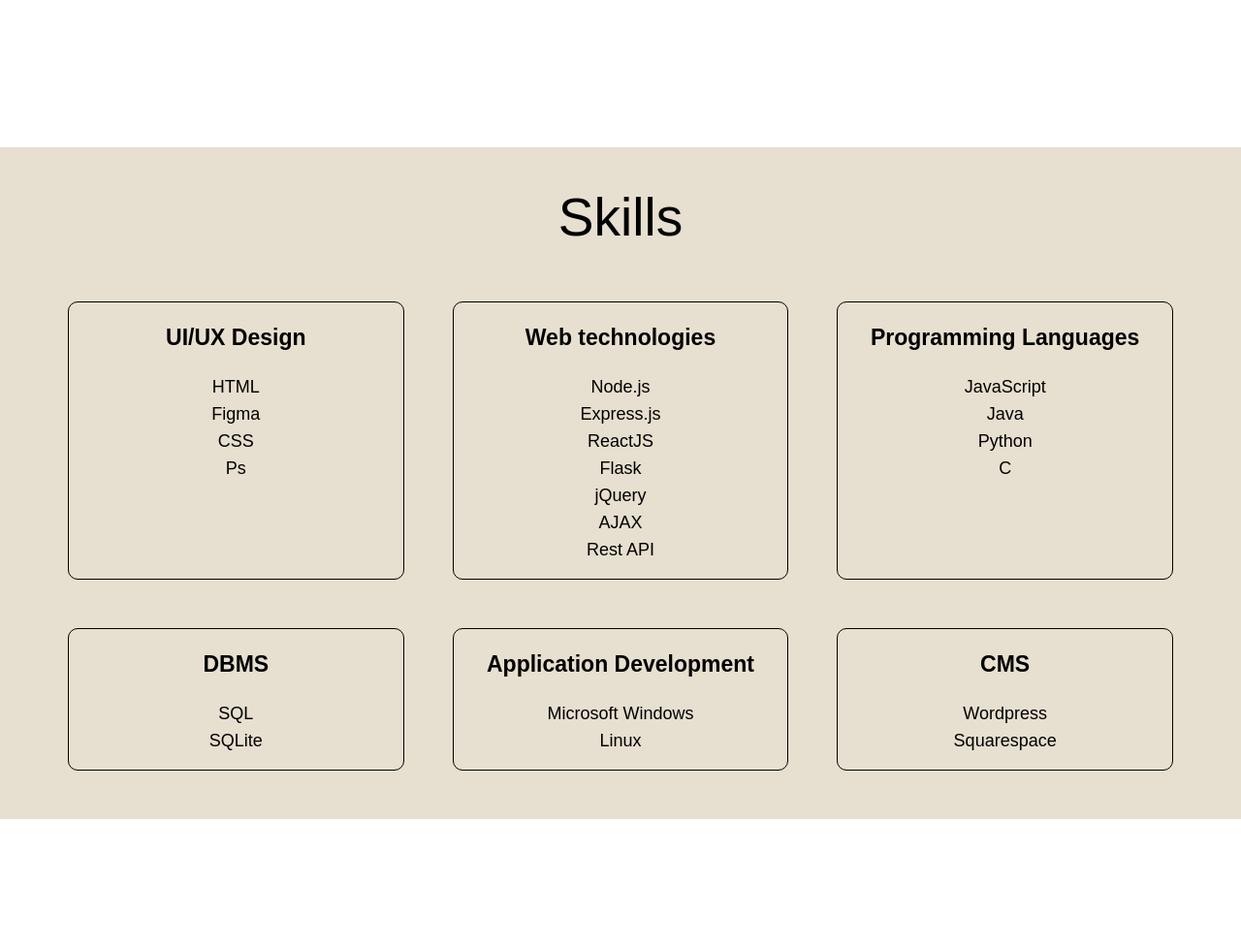
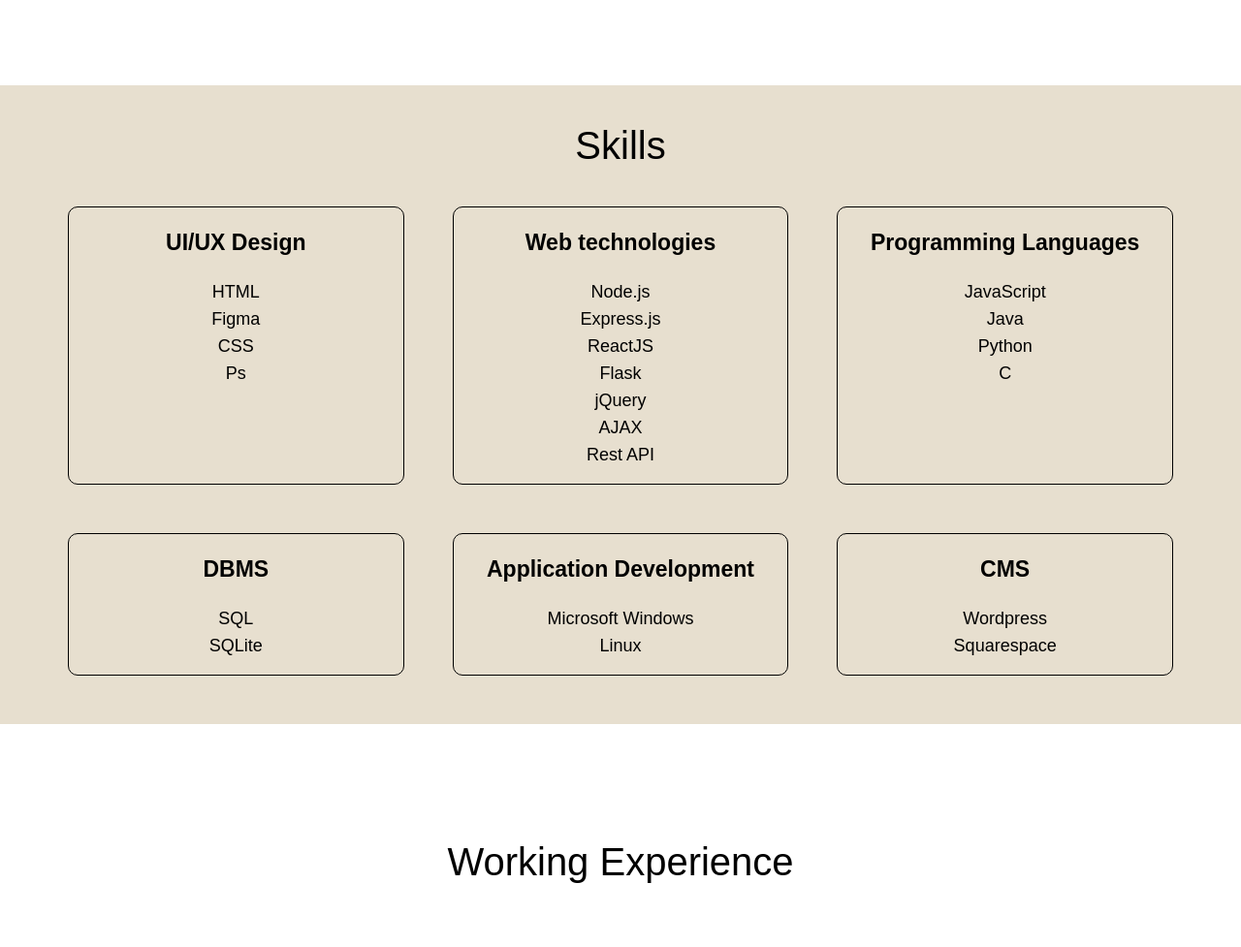
Before and after one commit to annaaristova/annaaristova.github.io, a plain HTML site: page index.html in a window 1280 px wide. Shown: the part 1783-2760 px from the top of the page at 97% size. Drawn offline with Linux system fonts and the light colour scheme.

Commit message:
Revert "font-size"
This reverts commit f64f7cf290e7c66d2460e9574ae7dd17527f4d8b.

```diff
--- a/styles.css
+++ b/styles.css
@@ -74,13 +74,13 @@ a {
 
 .sk-title{
     text-align: center;
-    font-size: 55px;
+    font-size: 40px;
     padding-top: 40px;
 }
 
 .title{
     text-align: center;
-    font-size: 55px;
+    font-size: 40px;
 }
 
 .skills-title{
```
